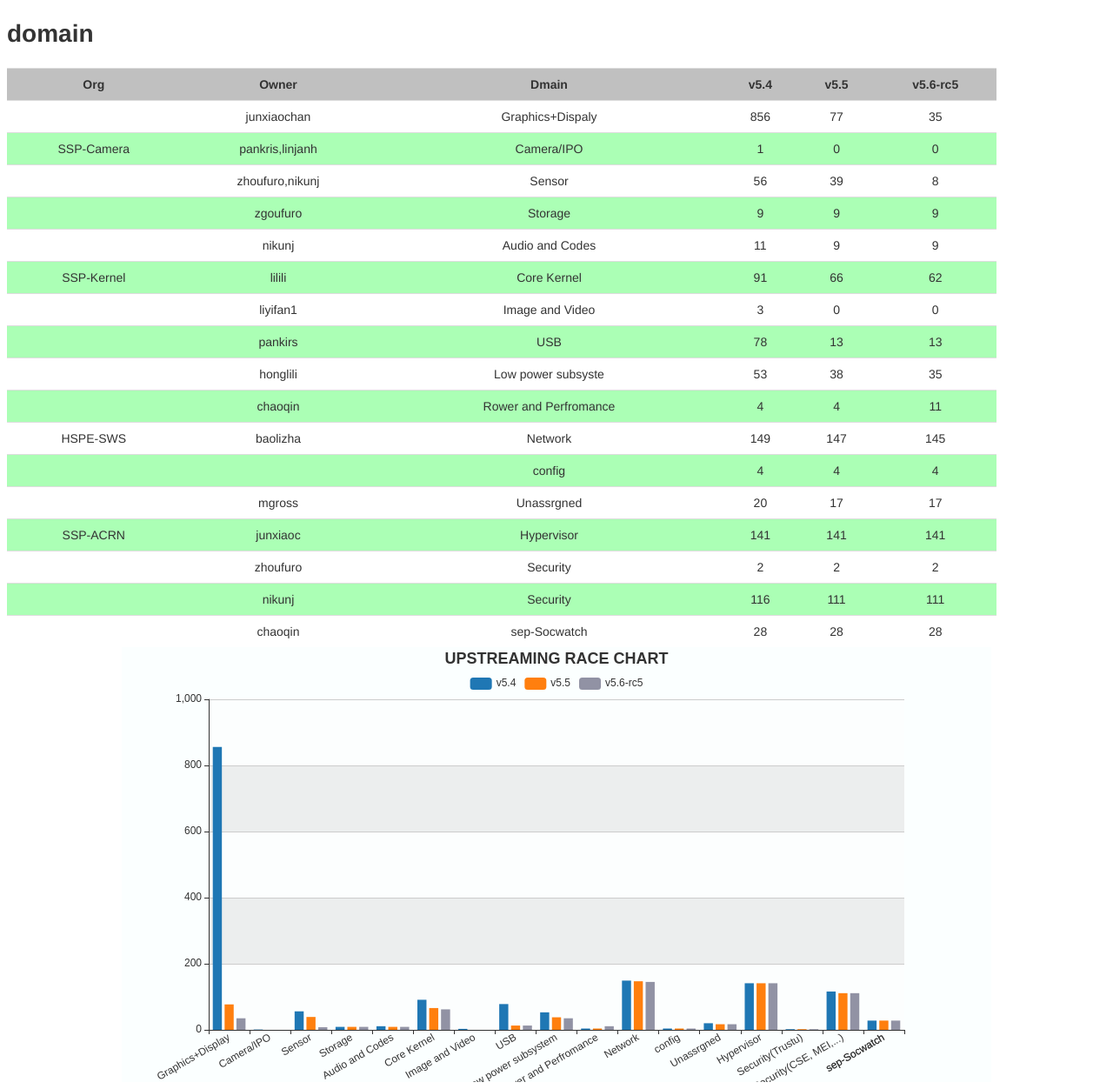
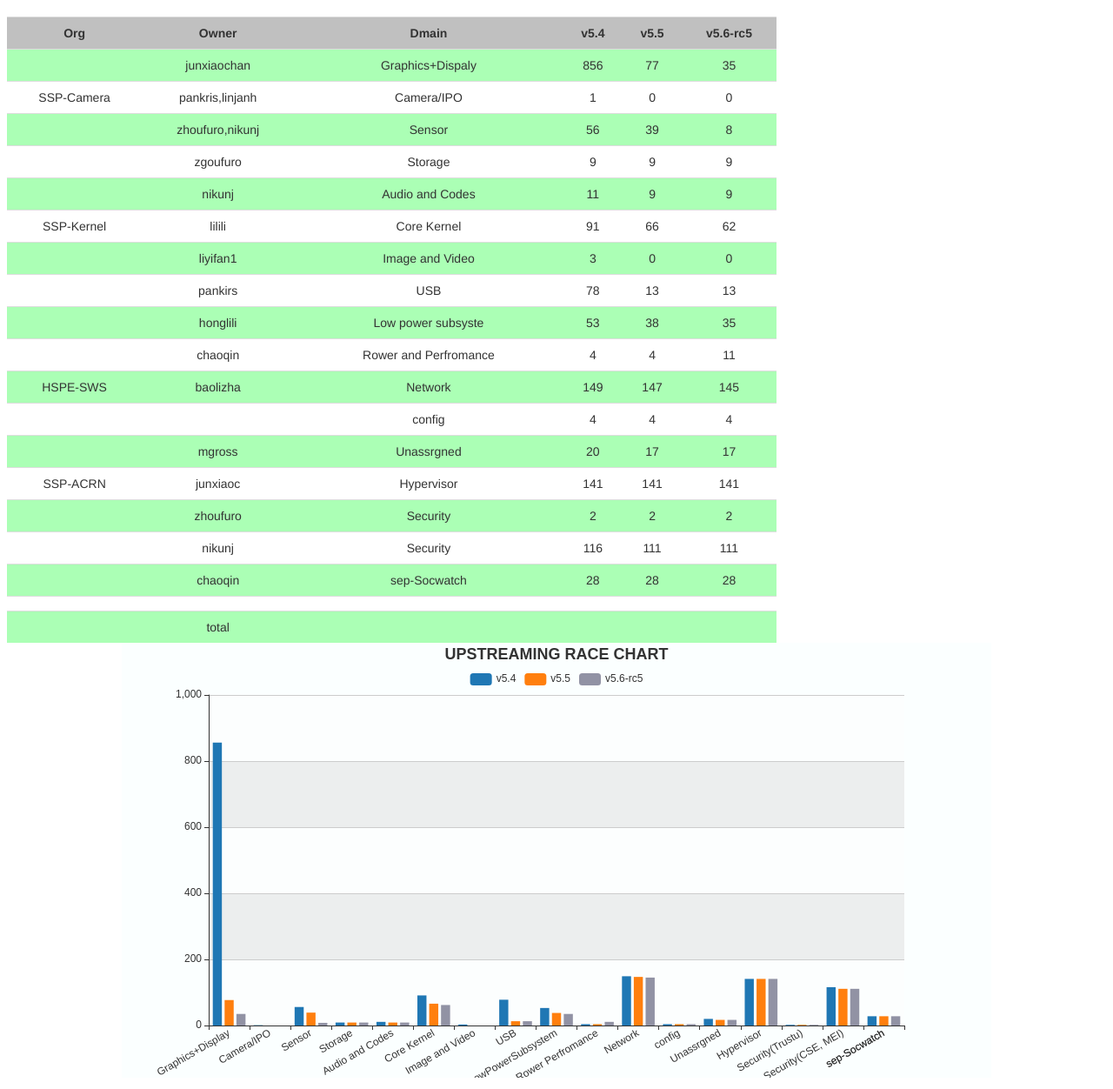
Before and after one commit to twotigers0608/dj_myblog, a Django app: a page that uses myblog/templates/meterics2.html in a window 1280 px wide. Shown: the whole page at 87% size. Run offline with Django 3.2, Linux system fonts and the light colour scheme.

Commit message:
1,缺少 toatal信息,提示信息

```diff
--- a/myblog/static/css/domain.css
+++ b/myblog/static/css/domain.css
@@ -5,15 +5,16 @@ html {
     font-size: 62.5%;
     -webkit-tap-highlight-color: transparent;
 }
+
 /*实现斑马色*/
-tr:nth-child(odd)
-{
-background: #abffb5;
+tr:nth-child(odd) {
+    background: #ffffff;
 }
-tr:nth-child(even)
-{
-background: #ffffff;
+
+tr:nth-child(even) {
+    background: #abffb5;
 }
+
 body {
     font-family: "Helvetica Neue", Helvetica, Arial, sans-serif;
     font-size: 14px;
@@ -50,14 +51,17 @@ table tbody tr th {
     vertical-align: top;
     border-top: 1px solid #ddd
 }
-.odd{
-	background: #83ff82;
-	color: #090909;
+
+.odd {
+    background: #83ff82;
+    color: #090909;
 }
-.even{
-	background-color: #d7dfde;
-	color: #0b0b0b;
+
+.even {
+    background-color: #d7dfde;
+    color: #0b0b0b;
 }
+
 table tbody tr th {
     padding: 8px;
     line-height: 1.42857143;
--- a/myblog/static/js/domain.js
+++ b/myblog/static/js/domain.js
@@ -111,9 +111,9 @@ function rq_domain(data_dict) {
         // domain
         xAxis: {
             data: ["Graphics+Display", "Camera/IPO", "Sensor", "Storage", "Audio and Codes",
-                "Core Kernel", "Image and Video", "USB", "Low power subsystem",
-                "Rower and Perfromance", "Network", "config", "Unassrgned", "Hypervisor",
-                "Security(Trustu)", "Security(CSE, MEI,...)", "sep-Socwatch"],
+                "Core Kernel", "Image and Video", "USB", "LowPowerSubsystem",
+                "Rower Perfromance", "Network", "config", "Unassrgned", "Hypervisor",
+                "Security(Trustu)", "Security(CSE, MEI)", "sep-Socwatch"],
             axisLabel: {
                 interval: 0,
                 rotate: 30,
@@ -263,16 +263,3 @@ function get_num(data) {
 
     }
 }
-
-
-function data_reduction2(data) {
-
-    $.each(data, function (v, dic) {
-        $.each(dic,function (domain, num) {
-            // $("#" +v +" ."+domain).text(num)
-
-            $("#v54 .Camera").html(num)
-            console.log('选中标签类型',domain,v, num)
-        })
-    })
-}
--- a/myblog/templates/meterics2.html
+++ b/myblog/templates/meterics2.html
@@ -11,7 +11,7 @@
     <script type="text/javascript" src="../static/js/domain.js"></script>
 </head>
 <body>    <!-- prepare a DOM container with width and height -->
-<div><h1>domain</h1></div>
+<div><h1></h1></div>
 {# {% if row.status == 'OFF' %} selected="selected" {% endif %}#}
 <!--
 json 数据格式       kd = Kernel domain      e.g Sensors     camera
@@ -19,7 +19,7 @@ json 数据格式       kd = Kernel domain      e.g Sensors     camera
 -->
 
 <div>
-    <table width="90%" class="table" id="tabledata">
+    <table width="70%" class="table" id="tabledata">
         <tr class="title">
             <th>Org</th>
             <th>Owner</th>
@@ -164,6 +164,22 @@ json 数据格式       kd = Kernel domain      e.g Sensors     camera
             <td id="Socwatchv55"></td>
             <td id="Socwatchv56"></td>
         </tr>
+        <tr>
+            <td></td>
+            <td></td>
+            <td></td>
+            <td></td>
+            <td></td>
+            <td></td>
+        </tr>
+        <tr>
+            <td></td>
+            <td>total</td>
+            <td style="width:150px;"></td>
+            <td id="totalv54"></td>
+            <td id="totalv55"></td>
+            <td id="totalv56"></td>
+        </tr>
     </table>
 </div>
 <div id="domain" style="width: 1000px;height:500px;margin:auto;"></div>
```
